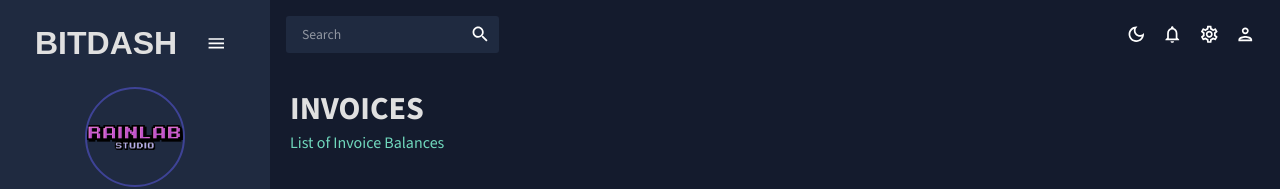
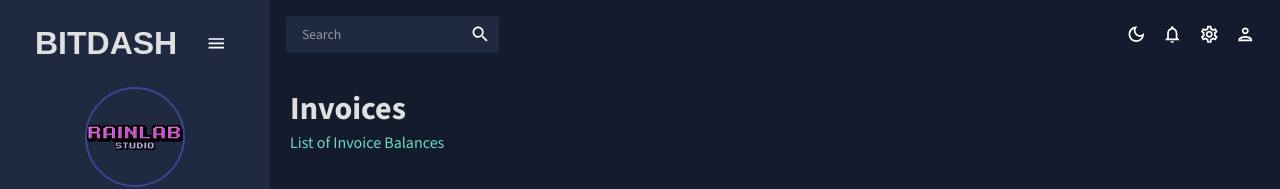
Before and after one commit to smoreyaks/03-react-bitdash, a React (Create React App) app: page /invoices in a window 1280 px wide. Shown: the top 189 px of the page. Built offline with nearby package versions, Linux system fonts and the light colour scheme; a web font is replaced by a local one.

Commit message:
Fixed Capitalisation for Page Title for Consistency

```diff
--- a/src/scenes/invoices/index.jsx
+++ b/src/scenes/invoices/index.jsx
@@ -42,7 +42,7 @@ const Invoices = () => {
 
     return (
         <Box m="20px">
-            <Header title="INVOICES" subtitle="List of Invoice Balances" />
+            <Header title="Invoices" subtitle="List of Invoice Balances" />
             <Box
                 m="40px 0 0 0"
                 height="75vh"
```
